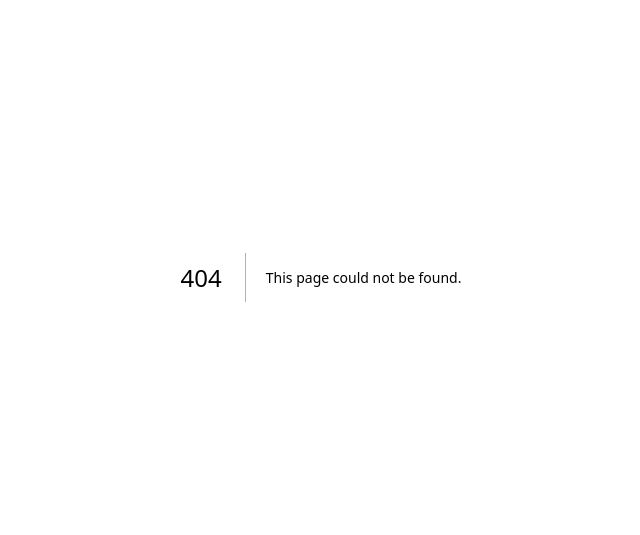
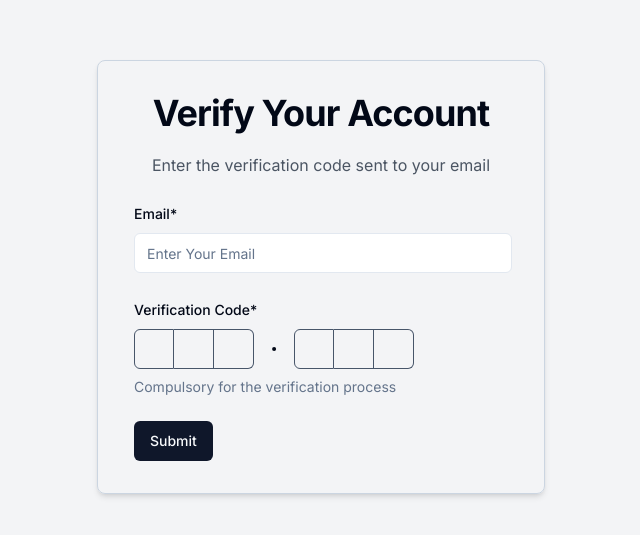
Before and after one commit to bishalsubed/ecom, a Next.js app: page /verify in a window 1280 px wide. Before the commit this address had no page. Shown: the part 123-658 px from the top of the page, without its empty margins (319-959 px from the left). Built offline with nearby package versions, Linux system fonts and the light colour scheme.

Commit message:
fixed code verification

```diff
--- a/src/app/(auth)/sign-up/page.tsx
+++ b/src/app/(auth)/sign-up/page.tsx
@@ -39,7 +39,7 @@ const signup = () => {
         title:"Success",
         description:res.data.message
       })
-      router.replace(`/verify/${data.email}`)
+      router.replace(`/verify`)
     } catch (error) {
       const axiosError = error as AxiosError<ApiResponse>
       const errorMessage = axiosError.response?.data.message
--- a/src/app/(auth)/verify/[email]/page.tsx
+++ b/src/app/(auth)/verify/page.tsx
@@ -25,18 +25,18 @@ import { useParams, useRouter } from 'next/navigation'
 import { verifySchema } from '@/schemas/verifySchema'
 import axios, { AxiosError } from 'axios'
 import { ApiResponse } from '@/types/ApiResponse'
+import { Input } from '@/components/ui/input'
 
 
 const VerifyAccount = () => {
 
     const { toast } = useToast()
     const router = useRouter()
-    const params = useParams<{email:string}>()
-
 
     const form = useForm<z.infer<typeof verifySchema>>({
         resolver: zodResolver(verifySchema),
         defaultValues: {
+            email: "",
             code: "",
         },
     })
@@ -44,7 +44,7 @@ const VerifyAccount = () => {
     const onSubmit = async (data: z.infer<typeof verifySchema>) => {
         try {
             const response = await axios.post(`/api/verify-code`, {
-                email: params.email,
+                email: data.email,
                 code: data.code
             })
             toast({
@@ -58,9 +58,9 @@ const VerifyAccount = () => {
             const axiosError = error as AxiosError<ApiResponse>
             const errorMessage = axiosError.response?.data.message
             toast({
-              title: "SignUp failed",
-              description: errorMessage,
-              variant: "destructive",
+                title: "SignUp failed",
+                description: errorMessage,
+                variant: "destructive",
             })
         }
 
@@ -68,13 +68,26 @@ const VerifyAccount = () => {
 
     return (
         <div className='flex flex-col justify-center items-center min-h-screen p-2 bg-gray-100'>
-            <div className='w-full max-w-md space-y-6 space-x-9 md:space-x-16  rounded-lg border border-slate-300 shadow-md p-4 md:p-8'>
+            <div className='w-full max-w-md space-y-6 space-x-9 md:space-x-1 rounded-lg border border-slate-300 shadow-md p-4 md:p-8'>
                 <div className='text-center'>
                     <h1 className='text-3xl font-bold tracking-tight lg:text-4xl mb-5'>Verify Your Account</h1>
                     <p className="mb-4 text-gray-600">Enter the verification code sent to your email</p>
                 </div>
                 <Form {...form}>
                     <form onSubmit={form.handleSubmit(onSubmit)} className="space-y-6">
+                        <FormField
+                            control={form.control}
+                            name="email"
+                            render={({ field }) => (
+                                <FormItem>
+                                    <FormLabel>Email*</FormLabel>
+                                    <FormControl>
+                                        <Input placeholder="Enter Your Email" {...field} />
+                                    </FormControl>
+                                    <FormMessage />
+                                </FormItem>
+                            )}
+                        />
                         <FormField
                             control={form.control}
                             name="code"
--- a/src/app/api/verify-code/route.ts
+++ b/src/app/api/verify-code/route.ts
@@ -1,13 +1,12 @@
 import dbConnect from "@/lib/dbConnect";
 import UserModel from "@/models/User";
-
 
 export async function POST(request:Request) {
     await dbConnect();
     try {
         const {email,code} = await request.json()
-        const decodedEmail = decodeURIComponent(email)
-        const user = await UserModel.findOne({email:decodedEmail})
+        // const decodedEmail = decodeURIComponent(email)
+        const user = await UserModel.findOne({email})
         if (!user) {
             return Response.json({
                 success:false,
--- a/src/schemas/verifySchema.ts
+++ b/src/schemas/verifySchema.ts
@@ -2,5 +2,6 @@ import { z } from "zod";
 
 
 export const verifySchema = z.object({
+    email: z.string().email({message:"Invalid email address"}),
     code: z.string().length(6,"Verification must be 6 digits")
 })
```
